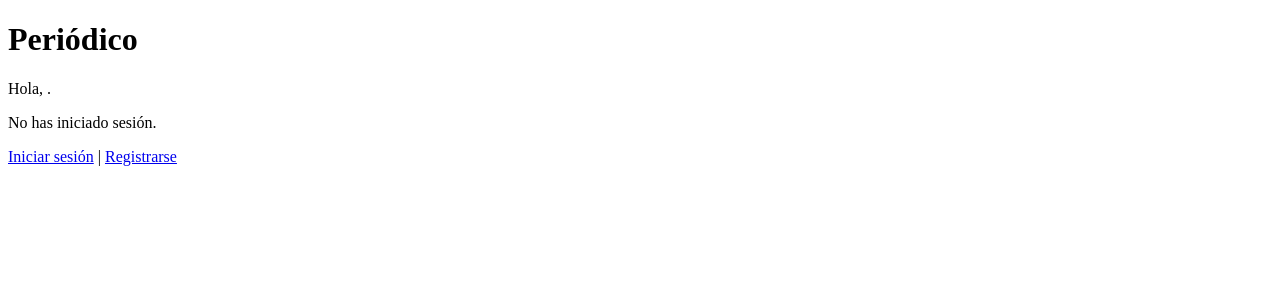
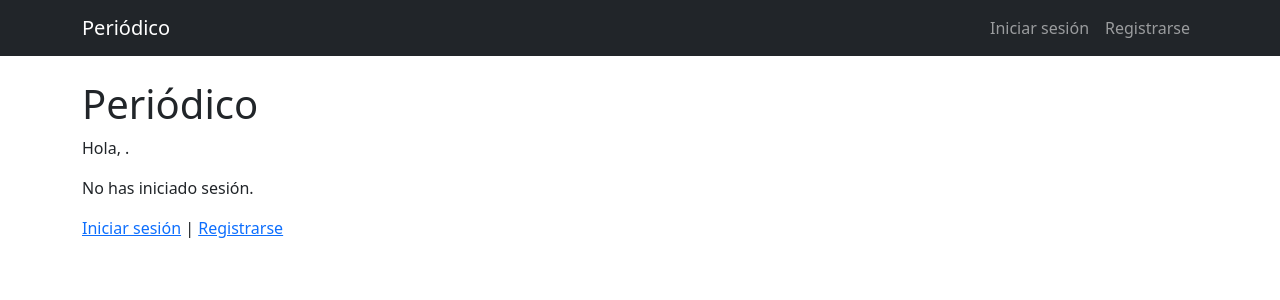
Before and after one commit to ivaawiitaa/periodico, a Django app: page / in a window 1280 px wide. Shown: the top 300 px of the page. Run offline with Django 5.2, Linux system fonts and the light colour scheme; parts of the project's set-up code (start-up, migrations or seed data) failed here and were passed over.

Commit message:
Agregar Bootstrap 5 desde CDN y barra de navegación en base.html

```diff
--- a/templates/base.html
+++ b/templates/base.html
@@ -4,11 +4,57 @@
   <meta charset="utf-8">
   <meta name="viewport" content="width=device-width, initial-scale=1">
   <title>{% block titulo %}Periódico{% endblock titulo %}</title>
+  <link rel="stylesheet"
+        href="https://cdn.jsdelivr.net/npm/bootstrap@5.3.8/dist/css/bootstrap.min.css"
+        integrity="sha384-sRIl4kxILFvY47J16cr9ZwB07vP4J8+LH7qKQnuqkuIAvNWLzeN8tE5YBujZqJLB"
+        crossorigin="anonymous">
 </head>
 <body>
-  <main>
+  <nav class="navbar navbar-expand-md bg-dark mb-4" data-bs-theme="dark">
+    <div class="container">
+      <a class="navbar-brand" href="{% url 'inicio' %}">Periódico</a>
+      <button class="navbar-toggler" type="button" data-bs-toggle="collapse"
+              data-bs-target="#menu" aria-controls="menu" aria-expanded="false"
+              aria-label="Mostrar menú">
+        <span class="navbar-toggler-icon"></span>
+      </button>
+      <div class="collapse navbar-collapse" id="menu">
+        <ul class="navbar-nav ms-auto">
+          {% if user.is_authenticated %}
+            <li class="nav-item dropdown">
+              <a class="nav-link dropdown-toggle" href="#" role="button"
+                 data-bs-toggle="dropdown" aria-expanded="false">
+                {{ user.username }}
+              </a>
+              <ul class="dropdown-menu dropdown-menu-end">
+                <li>
+                  <form action="{% url 'logout' %}" method="post">
+                    {% csrf_token %}
+                    <button type="submit" class="dropdown-item">Cerrar sesión</button>
+                  </form>
+                </li>
+              </ul>
+            </li>
+          {% else %}
+            <li class="nav-item">
+              <a class="nav-link" href="{% url 'login' %}">Iniciar sesión</a>
+            </li>
+            <li class="nav-item">
+              <a class="nav-link" href="{% url 'registro' %}">Registrarse</a>
+            </li>
+          {% endif %}
+        </ul>
+      </div>
+    </div>
+  </nav>
+
+  <main class="container">
     {% block contenido %}
     {% endblock contenido %}
   </main>
+
+  <script src="https://cdn.jsdelivr.net/npm/bootstrap@5.3.8/dist/js/bootstrap.bundle.min.js"
+          integrity="sha384-FKyoEForCGlyvwx9Hj09JcYn3nv7wiPVlz7YYwJrWVcXK/BmnVDxM+D2scQbITxI"
+          crossorigin="anonymous"></script>
 </body>
 </html>
```
